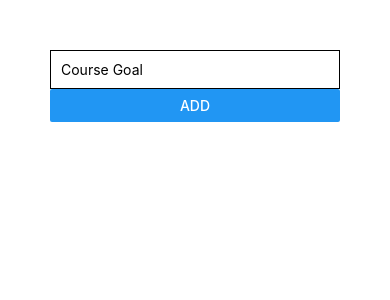
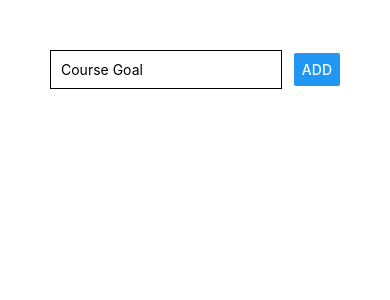
Before and after one commit to MatLJac/react_native_pratical_guide_2020, a React Native app: screen / in a window 390 px wide. Shown: the top 300 px of the page. Built offline with nearby package versions, Linux system fonts and the light colour scheme.

Commit message:
[Lesson 22] Flexbox & Layout

```diff
--- a/App.js
+++ b/App.js
@@ -4,8 +4,8 @@ import { StyleSheet, Text, View, TextInput, Button } from 'react-native';
 export default function App() {
   return (
     <View style={{ padding: 50 }}>
-      <View>
-        <TextInput placeholder="Course Goal" style={{ borderColor: 'black', borderWidth: 1, padding: 10 }} />
+      <View style={{ flexDirection: 'row', justifyContent: 'space-between', alignItems: 'center' }}>
+        <TextInput placeholder="Course Goal" style={{ width: '80%', borderColor: 'black', borderWidth: 1, padding: 10 }} />
         <Button title="ADD" />
       </View>
       <View>
```
